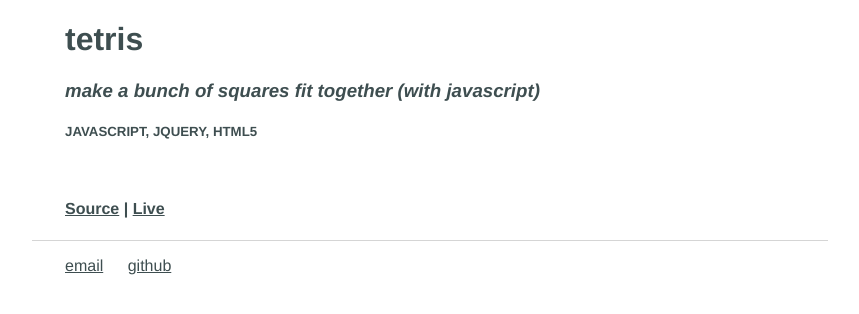
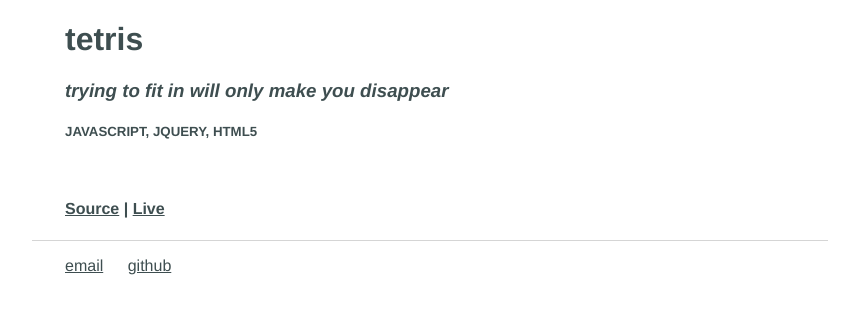
Before and after one commit to eating247/eating247.github.io, a Jekyll site: the page built from projects/tetris.html, in a window 1280 px wide. Shown: the top 314 px of the page, without its empty margins (210-1069 px from the left). Built offline with Jekyll 4.4.1, drawn with Linux system fonts in a browser that asks for light colours.

Commit message:
change wording

```diff
--- a/index.html
+++ b/index.html
@@ -11,6 +11,8 @@ layout: default
     <li><a href="/projects/djello">Djello</a></li>
     <li><a href="/projects/fideligard">Fideligard</a></li>
     <li><a href="/projects/danebook">Danebook</a></li>
+<!--     <li><a href="/projects/snake">Snake</a></li>
+    <li><a href="/projects/asteroids">Asteroids</a></li> -->
     <li><a href="/projects/tetris">Tetris</a></li>
   </ol>
 </div>
--- a/projects/djello.html
+++ b/projects/djello.html
@@ -1,7 +1,7 @@
 ---
 layout: default
 project_name: "djello"
-project_description: "simple, collaborative, and enjoyable project management"
+project_description: "simple, collaborative, and intuitive project management"
 stack: "Ruby on Rails, AngularJS"
 source_link: "https://github.com/eating247/djello"
 live_link: "https://secret-atoll-43676.herokuapp.com"
--- a/projects/fideligard.html
+++ b/projects/fideligard.html
@@ -1,7 +1,7 @@
 ---
 layout: default
 project_name: "fideligard"
-project_description: "a historical stock portfolio simulator"
+project_description: "historical stock portfolio simulator"
 stack: "AngularJS"
 source_link: "https://github.com/eating247/fideligard"
 live_link: "/fideligard"
--- a/projects/tetris.html
+++ b/projects/tetris.html
@@ -1,7 +1,7 @@
 ---
 layout: default
 project_name: "tetris"
-project_description: "make a bunch of squares fit together (with javascript)"
+project_description: "trying to fit in will only make you disappear"
 stack: "Javascript, jQuery, HTML5"
 source_link: "https://github.com/eating247/tetris_js"
 live_link: "/tetris_js"
```
